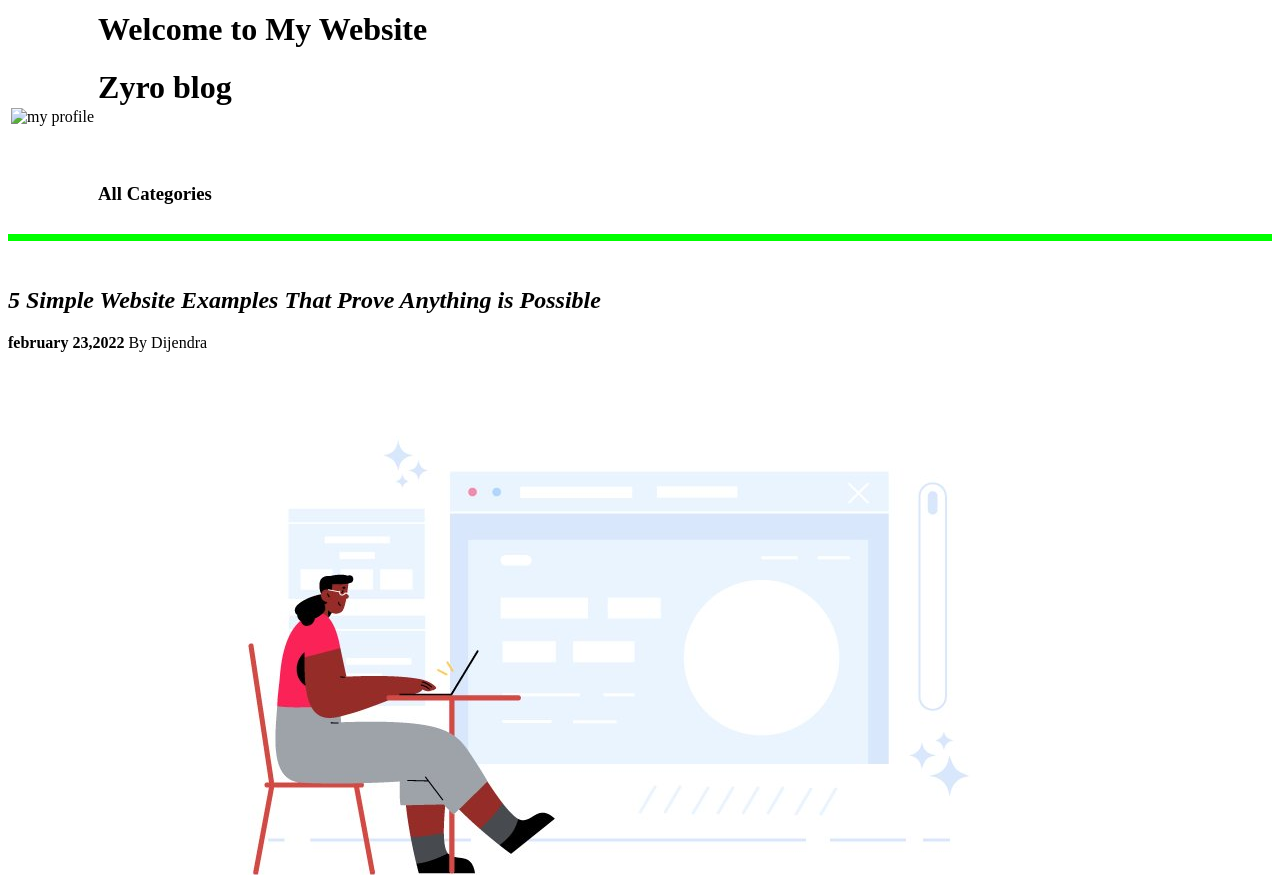
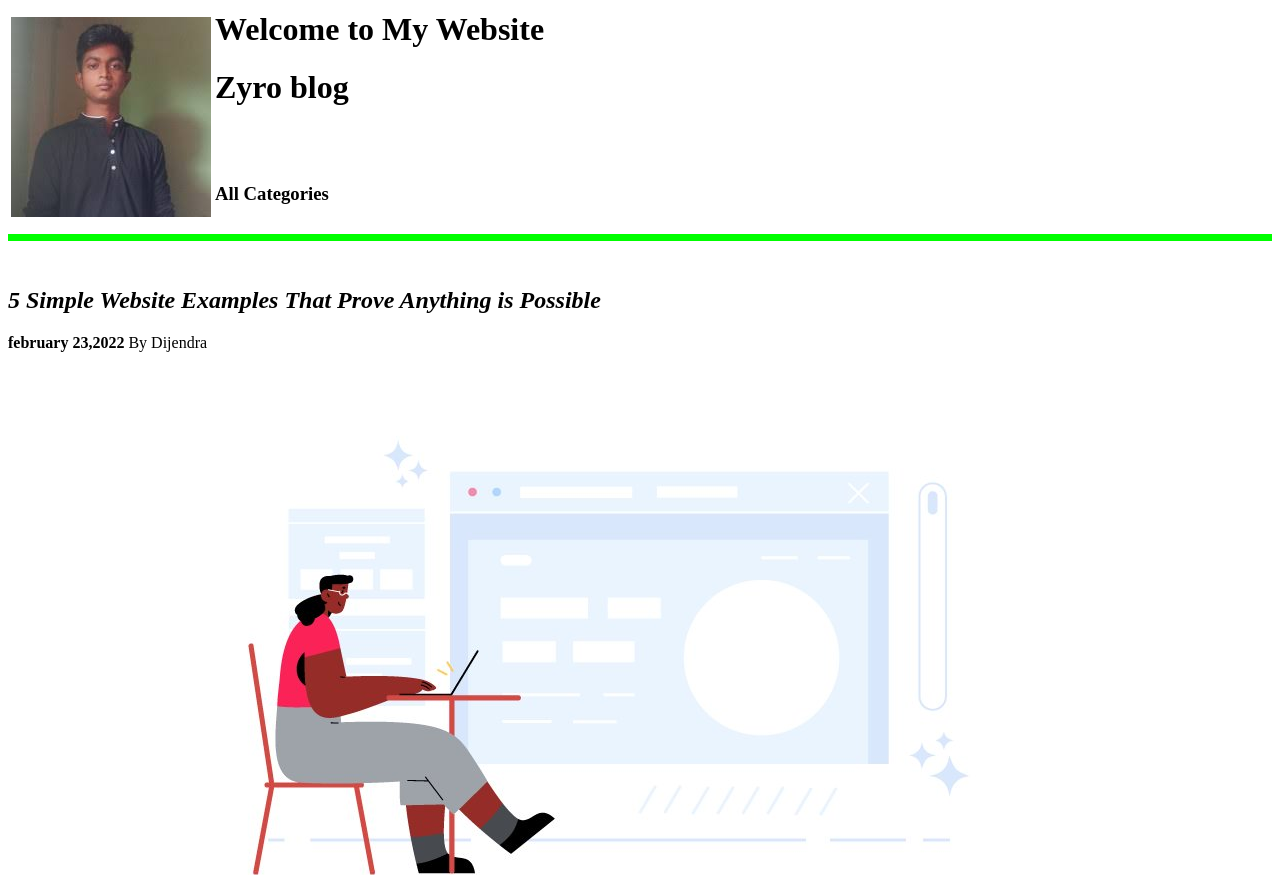
Before and after one commit to dijendra30/defalt.in, a plain HTML site: page index.html in a window 1280 px wide. Shown: the top 875 px of the page. Drawn offline with Linux system fonts and the light colour scheme; the site is published under a folder, as on GitHub Pages, so addresses that start at the root find nothing.

Commit message:
Update index.html

```diff
--- a/index.html
+++ b/index.html
@@ -9,7 +9,7 @@
 <body>
     <table>
         <tr>
-            <td><img src="/image/secound.jpeg" alt="my profile"></td>
+            <td><img src="image/secound.jpeg" alt="my profile"></td>
             <td><h1>Welcome to My Website</h1>
                 <b><h1>Zyro blog</h1></b>
                    <br>
```
